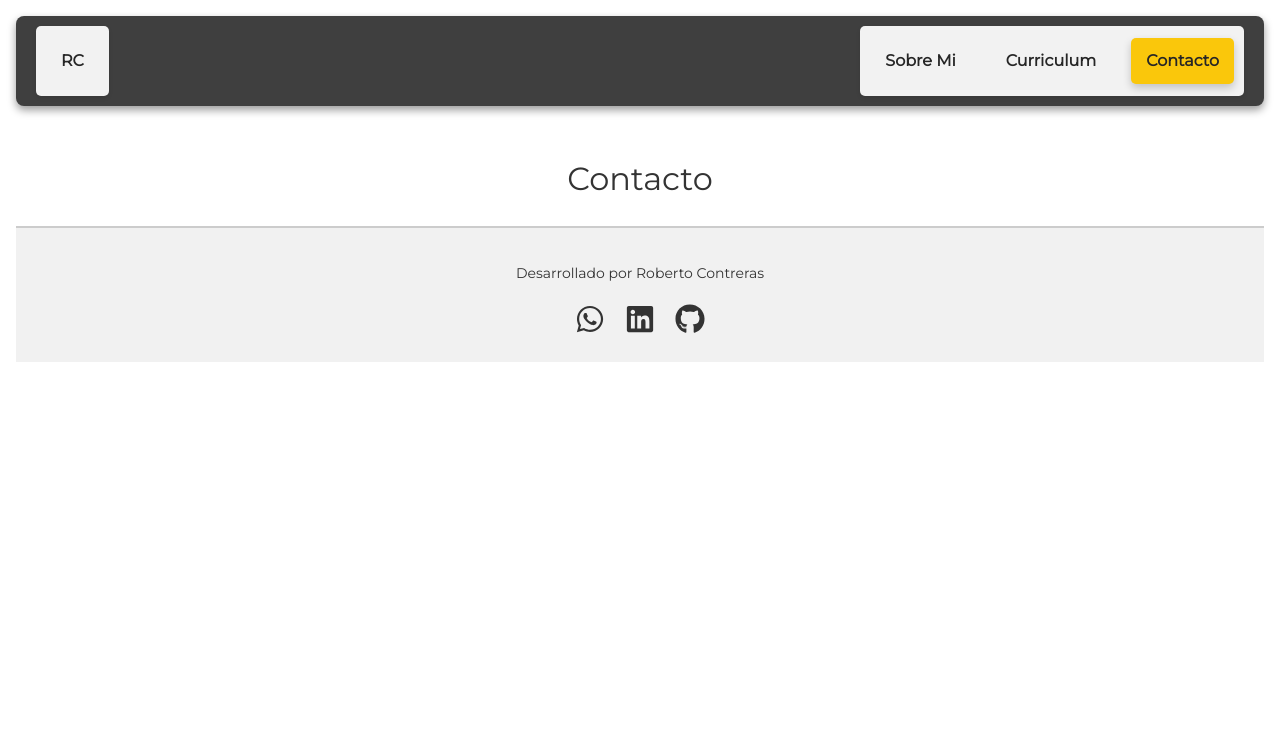
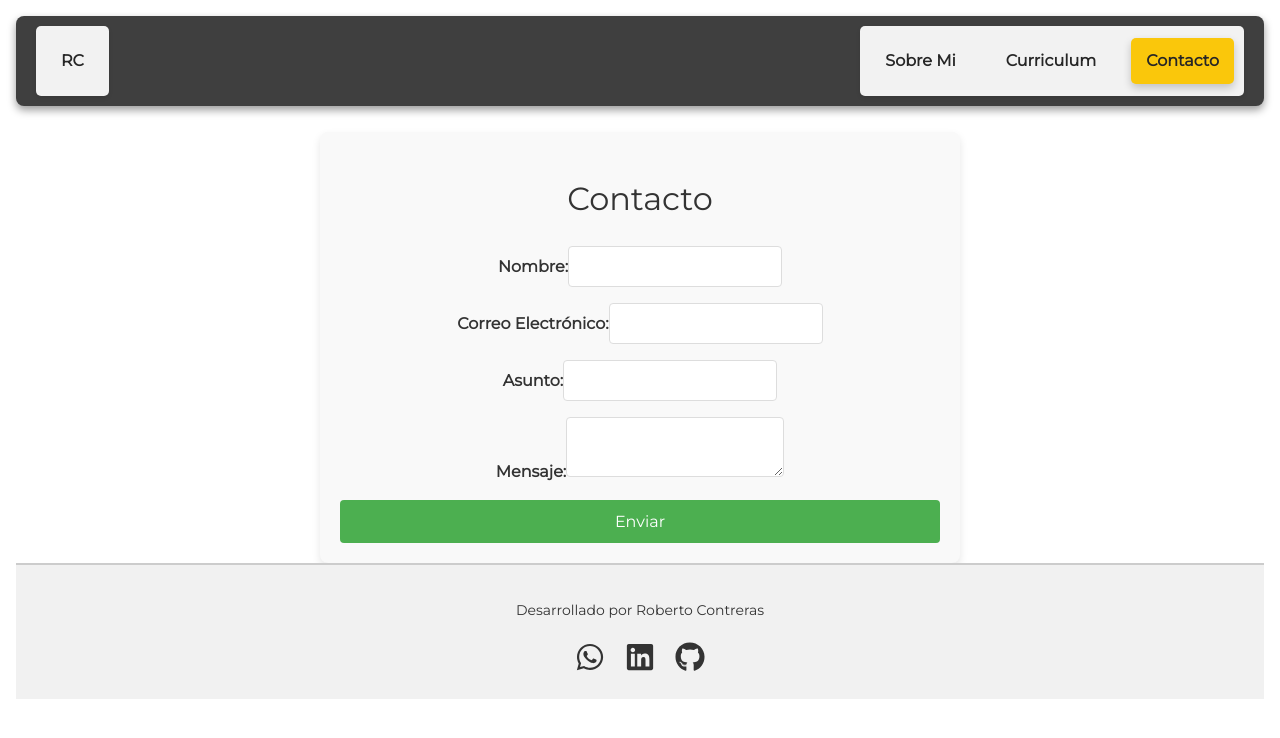
Before and after one commit to robertocontrerassandoval/curriculum, a React (Vite) app in the folder frontend/: page /contacto in a window 1280 px wide. Shown: the top 738 px of the page. Built offline with nearby package versions, Linux system fonts and the light colour scheme.

Commit message:
ajustes en formulario de contacto

```diff
--- a/frontend/src/index.css
+++ b/frontend/src/index.css
@@ -284,6 +284,8 @@ body {
   color: #0b0d0b; /* Cambia el color al pasar el ratón */
 }
 
+/* estilos para pagina sobre mi */
+
 #experience {
   margin: 40px;
   padding: 20px;
@@ -338,17 +340,14 @@ body {
   color: #555;
 }
 
-.responsibilities li::before {
-  content: "•";
-  color: #4caf50; /* Color de los puntos */
-  margin-right: 8px;
-}
+
 
 .job:hover {
   background-color: #e0f7fa; /* Cambio de fondo cuando el mouse pasa sobre el trabajo */
   transition: background-color 0.3s ease;
 }
 
+ /* Estilo para pagian curriculum */
 .curriculum {
   display: flex;
 }
@@ -443,3 +442,56 @@ body {
   margin-top: 20px; /* Espacio arriba */
   margin-bottom: 20px; /* Espacio abajo */
 }
+
+/* Contacto.css */
+.contacto-container {
+  max-width: 600px;
+  margin: 0 auto;
+  padding: 20px;
+  background-color: #f9f9f9;
+  border-radius: 8px;
+  box-shadow: 0 4px 8px rgba(0, 0, 0, 0.1);
+}
+
+h1 {
+  text-align: center;
+  color: #333;
+}
+
+form {
+  display: flex;
+  flex-direction: column;
+  gap: 16px;
+}
+
+label {
+  font-weight: bold;
+  margin-bottom: 8px;
+}
+
+input, textarea {
+  padding: 10px;
+  font-size: 16px;
+  border: 1px solid #ddd;
+  border-radius: 4px;
+}
+
+input:focus, textarea:focus {
+  border-color: #4CAF50;
+  outline: none;
+}
+
+.button-contact {
+  padding: 12px;
+  background-color: #4CAF50;
+  color: white;
+  border: none;
+  border-radius: 4px;
+  cursor: pointer;
+  font-size: 16px;
+  transition: background-color 0.3s ease;
+}
+
+.button-contact:hover {
+  background-color: #45a049;
+}
--- a/frontend/src/views/Contacto.jsx
+++ b/frontend/src/views/Contacto.jsx
@@ -1,11 +1,89 @@
-import React from 'react';
+import React, { useState } from 'react';
 
 const Contacto = () => {
-    return (
+  // Estados para manejar los valores del formulario
+  const [formData, setFormData] = useState({
+    nombre: '',
+    correo: '',
+    asunto: '',
+    mensaje: ''
+  });
+
+  // Manejo de cambios en los campos del formulario
+  const handleChange = (e) => {
+    const { name, value } = e.target;
+    setFormData({ ...formData, [name]: value });
+  };
+
+  // Manejo del envío del formulario
+  const handleSubmit = (e) => {
+    e.preventDefault();
+    // Aquí puedes manejar la lógica de envío del formulario, como una API o similar
+    console.log('Formulario enviado:', formData);
+    // Limpiar el formulario después del envío
+    setFormData({
+      nombre: '',
+      correo: '',
+      asunto: '',
+      mensaje: ''
+    });
+  };
+
+  return (
+    <div className="contacto-container">
+      <h1>Contacto</h1>
+      <form onSubmit={handleSubmit}>
         <div>
-            <h1>Contacto</h1>
+          <label htmlFor="nombre">Nombre:</label>
+          <input
+            type="text"
+            id="nombre"
+            name="nombre"
+            value={formData.nombre}
+            onChange={handleChange}
+            required
+          />
         </div>
-    );
+
+        <div>
+          <label htmlFor="correo">Correo Electrónico:</label>
+          <input
+            type="email"
+            id="correo"
+            name="correo"
+            value={formData.correo}
+            onChange={handleChange}
+            required
+          />
+        </div>
+
+        <div>
+          <label htmlFor="asunto">Asunto:</label>
+          <input
+            type="text"
+            id="asunto"
+            name="asunto"
+            value={formData.asunto}
+            onChange={handleChange}
+            required
+          />
+        </div>
+
+        <div>
+          <label htmlFor="mensaje">Mensaje:</label>
+          <textarea
+            id="mensaje"
+            name="mensaje"
+            value={formData.mensaje}
+            onChange={handleChange}
+            required
+          ></textarea>
+        </div>
+
+        <button className="button-contact" type="submit">Enviar</button>
+      </form>
+    </div>
+  );
 }
 
 export default Contacto;
--- a/frontend/src/views/SobreMi.jsx
+++ b/frontend/src/views/SobreMi.jsx
@@ -1,6 +1,6 @@
 import React from "react";
 import { useEffect } from "react";
-import {FaNodeJs, FaReact} from "react-icons/fa";
+import { FaNodeJs, FaReact } from "react-icons/fa";
 
 const SobreMi = () => {
   useEffect(() => {
@@ -54,36 +54,29 @@ const SobreMi = () => {
                 </li>
               </ul>
             </div>
-          </section>
-
-          <section id="experience">
-            <h2>Habilidades y educación</h2>
 
             <div class="job">
-              <h3>Desarrollador Web Full Stack JavaScript  </h3>
-              <p class="company">Desafio Latam 2023 - 2024</p>
-
-
+              <h3>Representante Legal</h3>
+              <p class="company">Agroferreteria 2009 - 2024</p>
+              <ul class="responsibilities">
+                <li>
+                  Administrador y representate legal de la empresa
+                  Agroferreteria.
+                </li>
+                <li>Vendesor de terreno y materiales de construcción.</li>
+              </ul>
             </div>
-          </section>
-
-          <section id="experience">
-            <h2>Habilidades y educación</h2>
 
             <div class="job">
-              <h3>Desarrollador Web Full Stack</h3>
-              <p class="company">Marzo 2025 - Actualidad</p>
+              <h3>Supervisor Eléctrico</h3>
+              <p class="company">Santa Beatriz año 2009</p>
               <ul class="responsibilities">
                 <li>
-                  Desarrollo y mantenimiento de aplicaciones web usando React.js
-                  y Node.js.
+                  Eléctrico mantenedor industrial en CFI Nueva Aldea, planta
+                  Aserradero.{" "}
                 </li>
                 <li>
-                  Integración de APIs para mejorar la funcionalidad de las
-                  plataformas web.
-                </li>
-                <li>
-                  Colaboración en la creación de proyectos de software a medida.
+                  Supervisor Eléctrico en CFI Nueva Aldea, planta Aserradero.
                 </li>
               </ul>
             </div>
@@ -93,20 +86,30 @@ const SobreMi = () => {
             <h2>Habilidades y educación</h2>
 
             <div class="job">
-              <h3>Desarrollador Web Full Stack</h3>
-              <p class="company">Marzo 2025 - Actualidad</p>
+              <h3>Desarrollador Web Full Stack JavaScript </h3>
+              <p class="company">Desafio Latam 2023 - 2024</p>
               <ul class="responsibilities">
                 <li>
-                  Desarrollo y mantenimiento de aplicaciones web usando React.js
-                  y Node.js.
+                  Curso intensivo que cubre desde fundamentos de JavaScript
+                  hasta aplicaciones completas utilizando Node.js, Express,
+                  MySQL, y React.
+                </li>
+              </ul>
+            </div>
+
+            <div class="job">
+              <h3>Técnico Universitario en Eléctricidad Industrial</h3>
+              <p class="company">INACAP - 2010-2012</p>
+              <ul class="responsibilities">
+                <li>
+                  Proyección y Ejecución de proyectos electricos industriales y
+                  habitacionales en baja tensión.
                 </li>
                 <li>
-                  Integración de APIs para mejorar la funcionalidad de las
-                  plataformas web.
+                  Instalador eléctrico autorizado con licencia SEC clase B.
                 </li>
-                <li>
-                  Colaboración en la creación de proyectos de software a medida.
-                </li>
+                <li>Desarrollador de proyectos eléctrico en baja tensión.</li>
+                <li>Desarrollo de proyectos de automatizacion industrial.</li>
               </ul>
             </div>
           </section>
```
Also changed, not shown: 1 other file (tests, documents, lock files or other folders).
